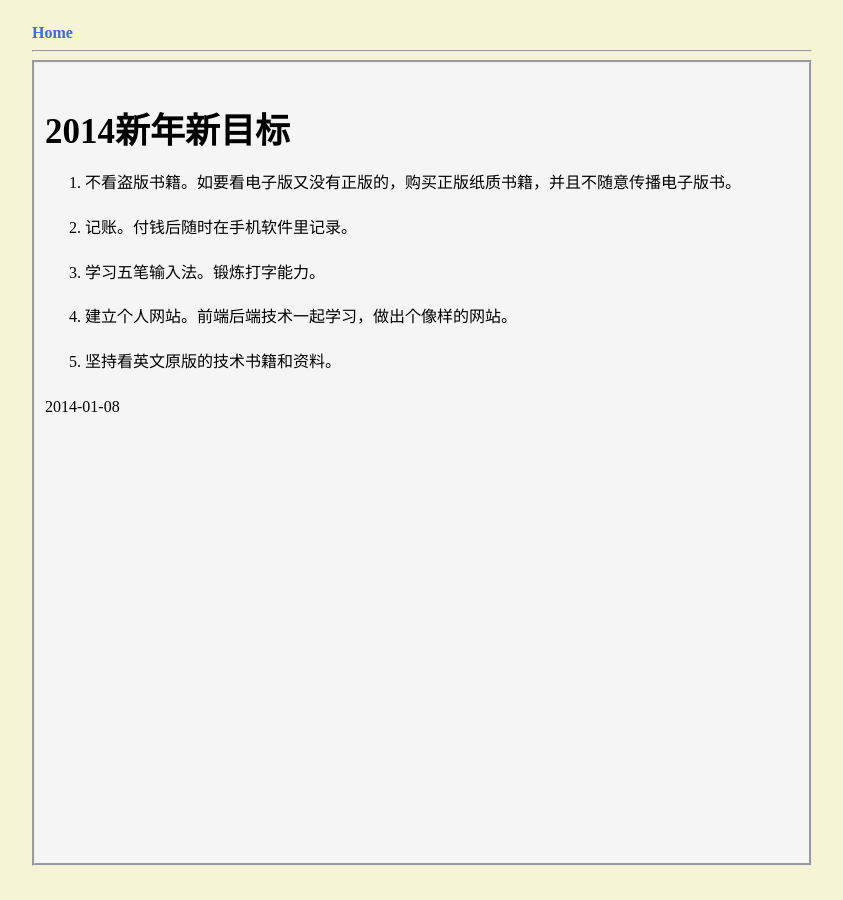
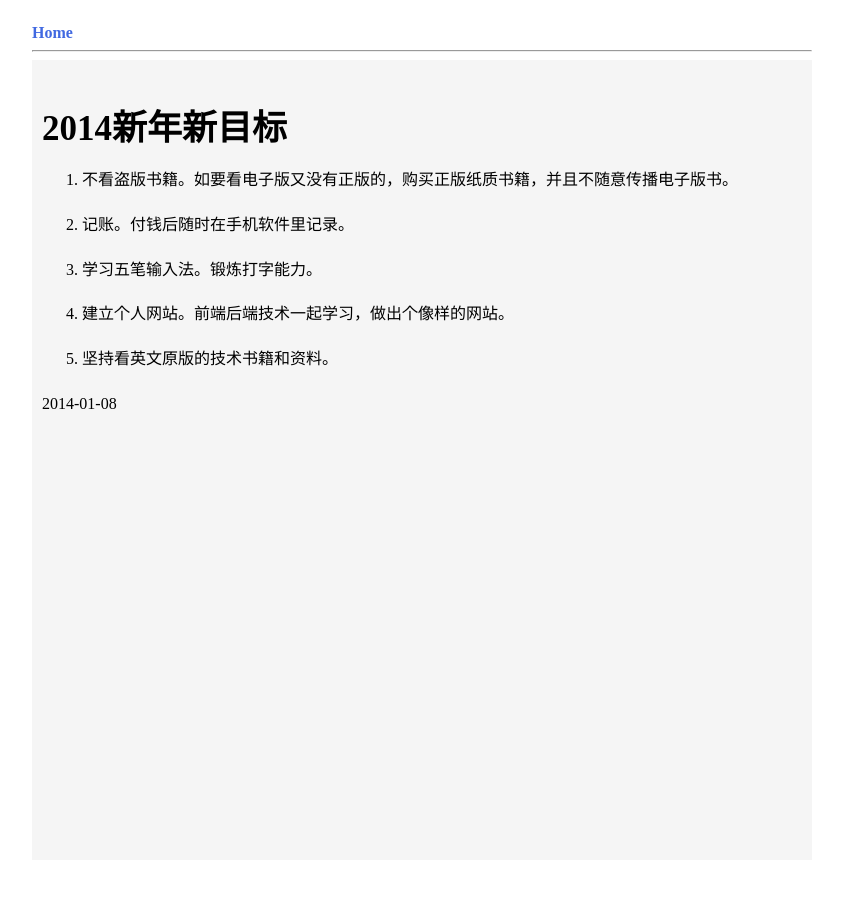
Before and after one commit to cforth/blog, a Jekyll site: the page built from _posts/2014-01-08-new-year-target.md, in a window 1280 px wide. Shown: the whole page, without its empty margins (218-1061 px from the left). Built offline with Jekyll 4.4.1, drawn with Linux system fonts in a browser that asks for light colours.

Commit message:
修改背景和边框样式

```diff
--- a/css/mystyle.css
+++ b/css/mystyle.css
@@ -2,7 +2,7 @@ body {
   width:780px;
   margin:0 auto;
   font-family: \5FAE\8F6F\96C5\9ED1;
-  background:#F5F4D5;
+  background:#FFFFFF;
 }
 
 p {
@@ -51,7 +51,7 @@ code {
 
 div#text {
   background-color:#F5F5F5;
-  border-style:groove;
+  border-style:none;
   padding:10px;
   min-height:780px; //（解决ie8.9.ff.chrome）
   *+height:100%;  //（解决ie7）
```
